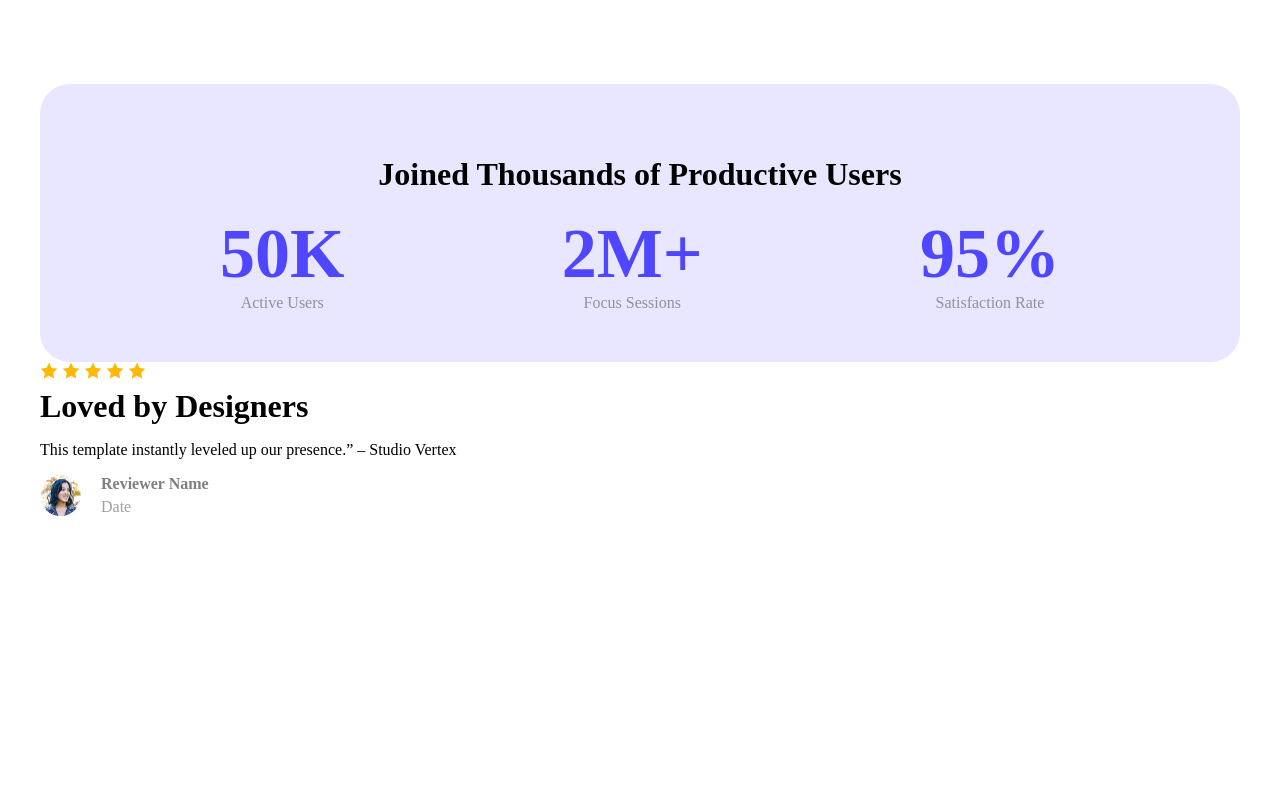
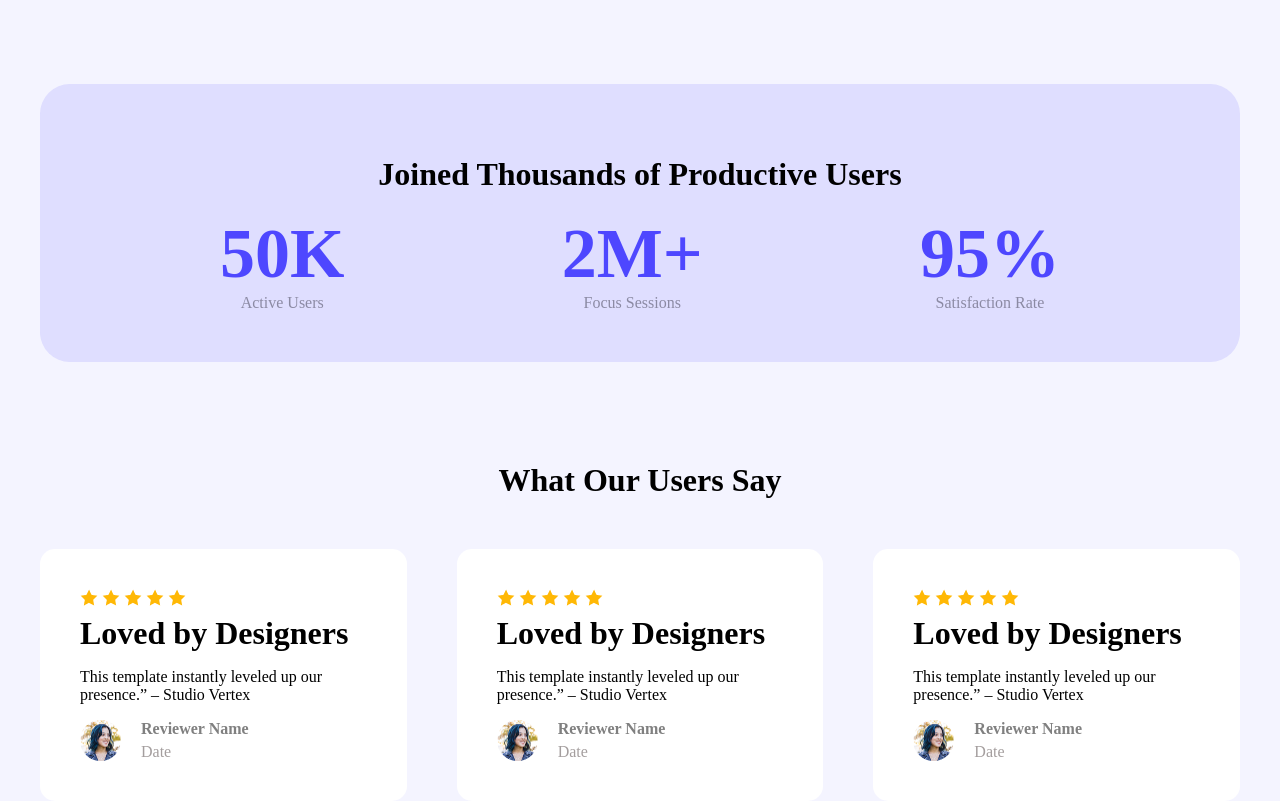
Before and after one commit to Alif0007/Assignment-1, a plain HTML site: page B12A01-landing-launchpad/index.html in a window 1280 px wide. Shown: the part 1189-1990 px from the top of the page. Before the commit the page ends 1705 px from the top, so only its background shows below. Drawn offline with Linux system fonts and the light colour scheme.

Commit message:
Review Section Done

```diff
--- a/B12A01-landing-launchpad/index.html
+++ b/B12A01-landing-launchpad/index.html
@@ -69,8 +69,48 @@
 
 
           <!-- Users Feedback Section -->
+          <h1 style="text-align: center;">What Our Users Say</h1>
+          <div class="card">
+            <div class="review-card">
+                <img src="./Assets/icon-star.png" alt="">
+                <img src="./Assets/icon-star.png" alt="">
+                <img src="./Assets/icon-star.png" alt="">
+                <img src="./Assets/icon-star.png" alt="">
+                <img src="./Assets/icon-star.png" alt="">
 
-          <div>
+                <h1 >Loved by Designers</h1>
+                <p>
+                    This template instantly leveled up our presence.” – Studio Vertex
+                </p>
+
+                <div class="review-details">
+                    <img src="./Assets/avatar.png" alt="">
+                    <div>
+                        <p class="reviewer-name">Reviewer Name</p>
+                        <p class="reviewer-date">Date</p>
+                    </div>
+                </div>
+            </div>
+            <div class="review-card">
+                <img src="./Assets/icon-star.png" alt="">
+                <img src="./Assets/icon-star.png" alt="">
+                <img src="./Assets/icon-star.png" alt="">
+                <img src="./Assets/icon-star.png" alt="">
+                <img src="./Assets/icon-star.png" alt="">
+
+                <h1>Loved by Designers</h1>
+                <p>
+                    This template instantly leveled up our presence.” – Studio Vertex
+                </p>
+
+                <div class="review-details">
+                    <img src="./Assets/avatar.png" alt="">
+                    <div>
+                        <p class="reviewer-name">Reviewer Name</p>
+                        <p class="reviewer-date">Date</p>
+                    </div>
+                </div>
+            </div>
             <div class="review-card">
                 <img src="./Assets/icon-star.png" alt="">
                 <img src="./Assets/icon-star.png" alt="">
--- a/B12A01-landing-launchpad/style.css
+++ b/B12A01-landing-launchpad/style.css
@@ -1,4 +1,6 @@
-body { margin: 0;}
+body { margin: 0;
+background-color: #4d47ff0f;
+}
 
 main{
      max-width: 1200px;
@@ -73,6 +75,7 @@ header{
     background-color: #4d47ff21;
     padding: 50px 180px;
     border-radius: 30px;
+    margin-bottom: 100px;
 }
 .user-style{
     display: flex;
@@ -96,8 +99,22 @@ header{
     margin: 0;
 }
 
+.card{
+    display: flex;
+    gap: 50px;
+    margin-top: 30px;
+}
+
+.review-card{
+    margin-top: 20px;
+    background-color: white;
+    padding: 40px;
+    border-radius: 15px;
+}
+
 .review-card h1{
     margin: 5px 0 0 0;
+
 
 }
 
```
